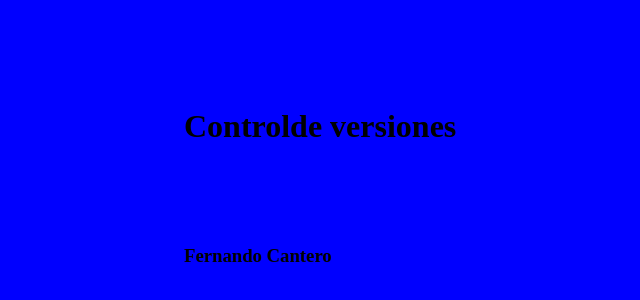
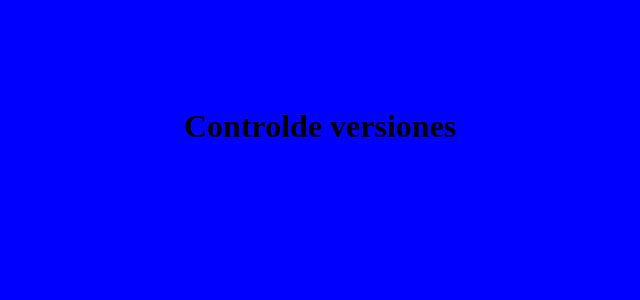
Before and after one commit to giuliano12345ai/TP_SO_I4_Equipo_, a plain HTML site: page index.html in a window 1280 px wide. Shown: the part 92-392 px from the top of the page, without its empty margins (116-756 px from the left). Drawn offline with Linux system fonts and the light colour scheme.

Commit message:
merge nombres

```diff
--- a/index.html
+++ b/index.html
@@ -10,5 +10,3 @@
  <h1>Controlde versiones</h1>
  </body>
  </html>
-
- <h3>Fernando Cantero</h3>
```
